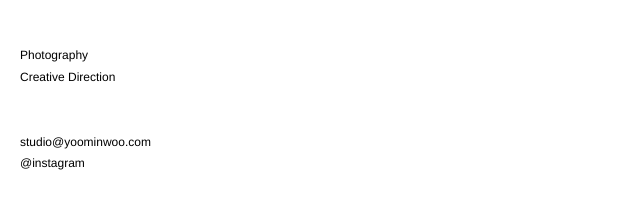
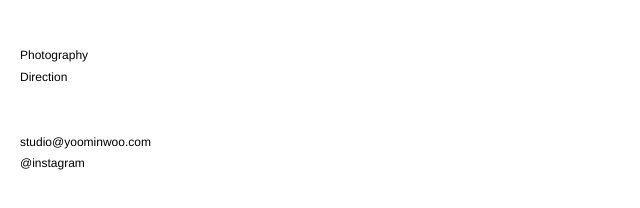
Before and after one commit to ymw0609/yoominwoo, a plain HTML site: page contact.html in a window 1280 px wide. Shown: the part 290-498 px from the top of the page, 0-640 px from the left. Drawn offline with Linux system fonts and the light colour scheme.

Commit message:
Update contact.html

```diff
--- a/contact.html
+++ b/contact.html
@@ -19,7 +19,7 @@
 
   <main class="contact-content">
         <p><a>Photography</a></p>
-        <p><a>Creative Direction</a></p>
+        <p><a>Direction</a></p>
 
 <p>&nbsp;</p>
     <p>&nbsp;</p>
```
